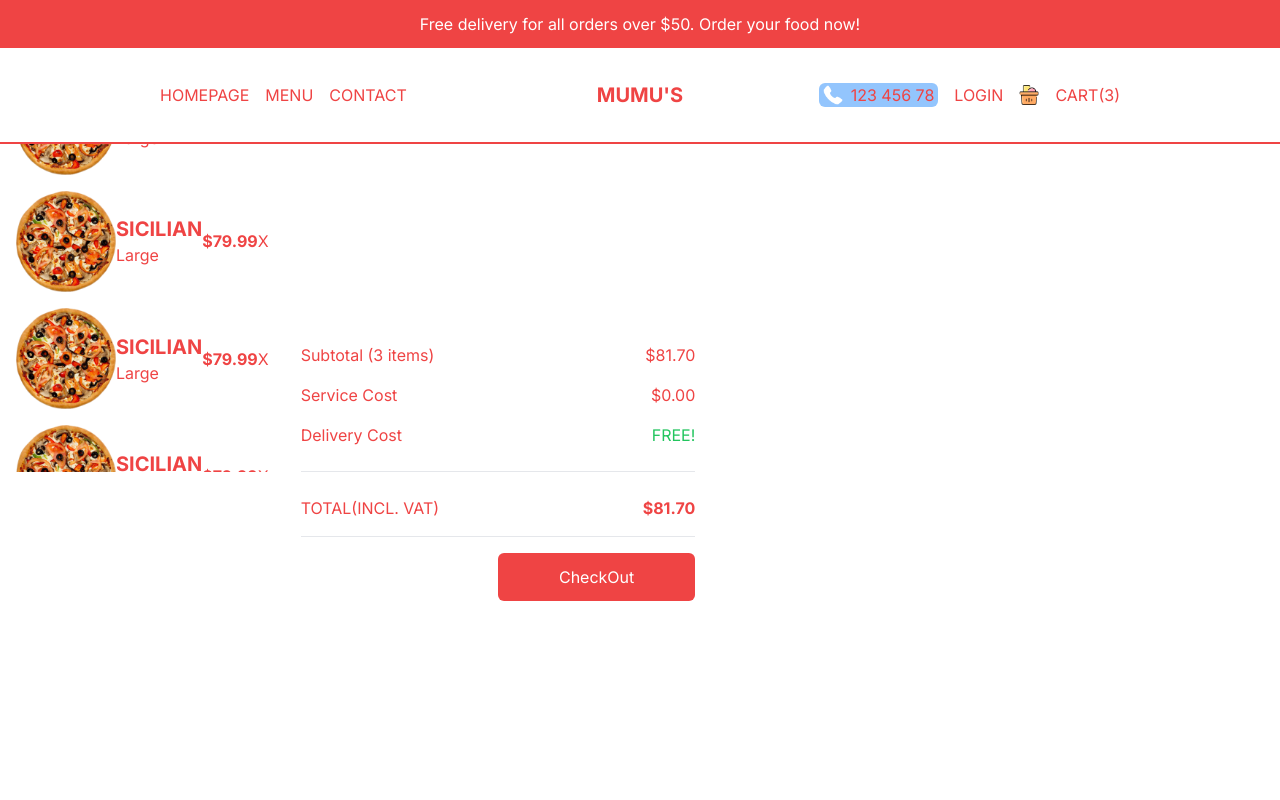
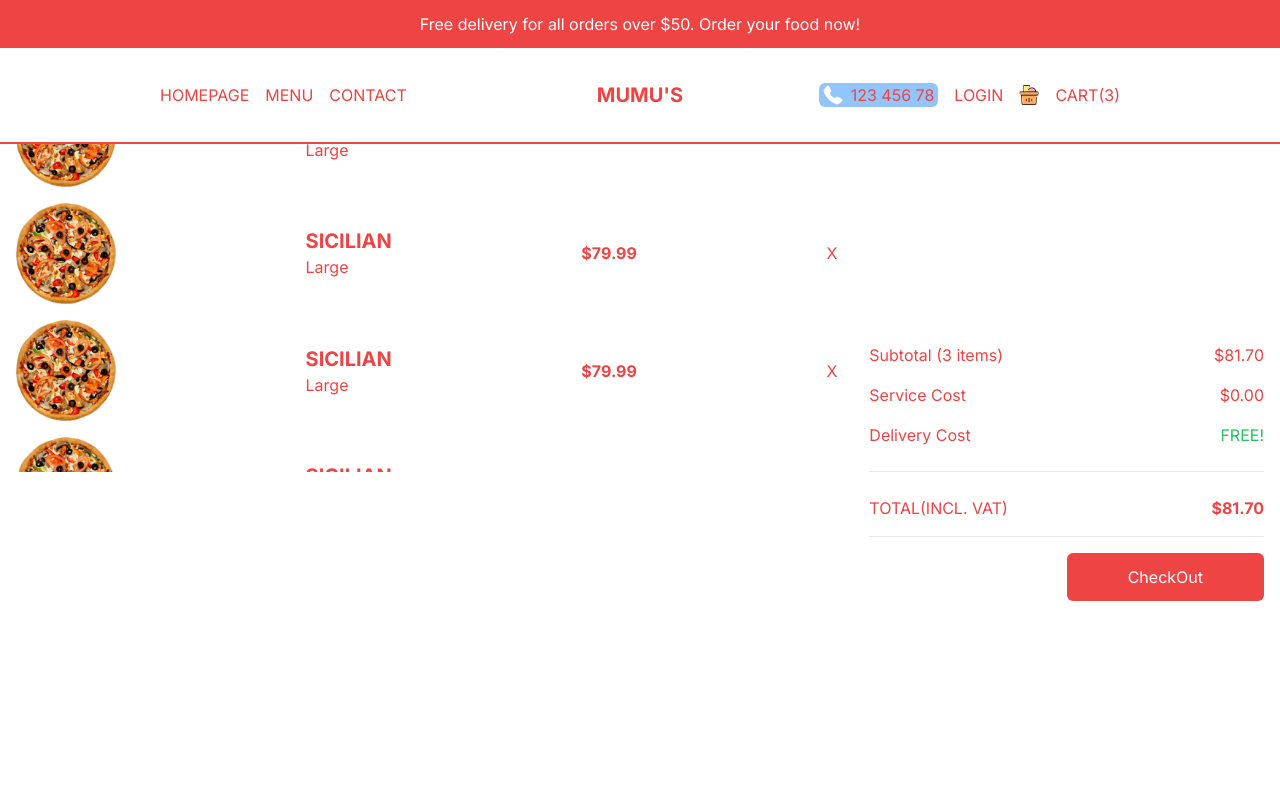
Before and after one commit to gerlinp/mumus2, a Next.js app: page /cart in a window 1280 px wide. Shown: the top 800 px of the page. Built offline with nearby package versions, Linux system fonts and the light colour scheme.

Commit message:
Update page.tsx

```diff
--- a/src/app/cart/page.tsx
+++ b/src/app/cart/page.tsx
@@ -5,8 +5,8 @@ const CartPage = () => {
   return (
     <div className='h-[calc(100vh-6rem)] md:h-[calc(100vh-9rem)] flex flex-col text-red-500 lg:flex-row'>
       {/* Products Container */}
-      <div className='h-1/2 p-4 flex flex-col justify-center overflow-scroll kg:h-full lg:w-23'>
-        {/* Single item */}
+      <div className='h-1/2 p-4 flex flex-col justify-center overflow-scroll kg:h-full lg:w-2/3'>
+        Single itemstate
         <div className='flex items-center justify-between mb-4'>
           <Image src='/temporary/p1.png' alt='' width={100} height={100} />
           <div className=''>
```
